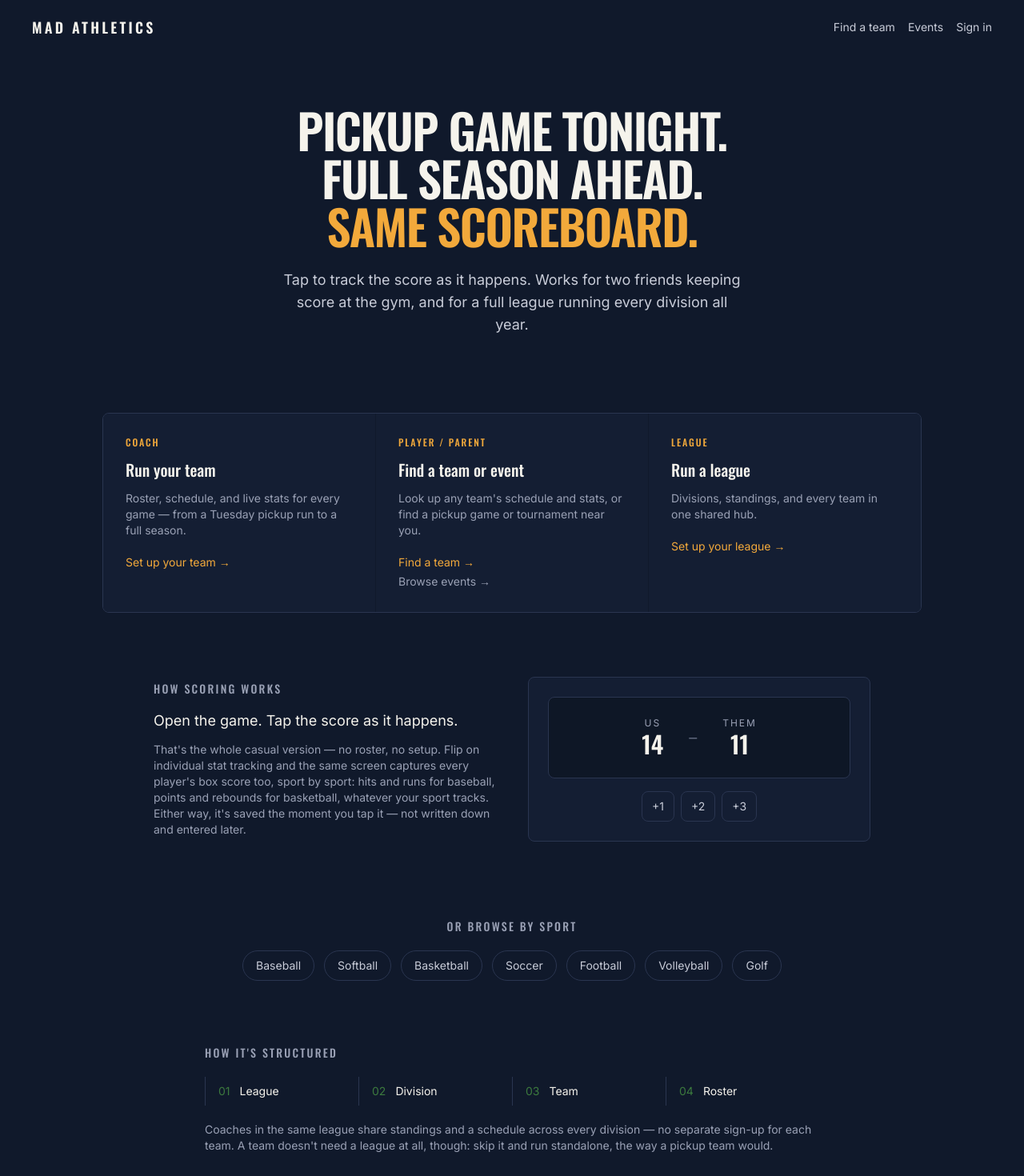
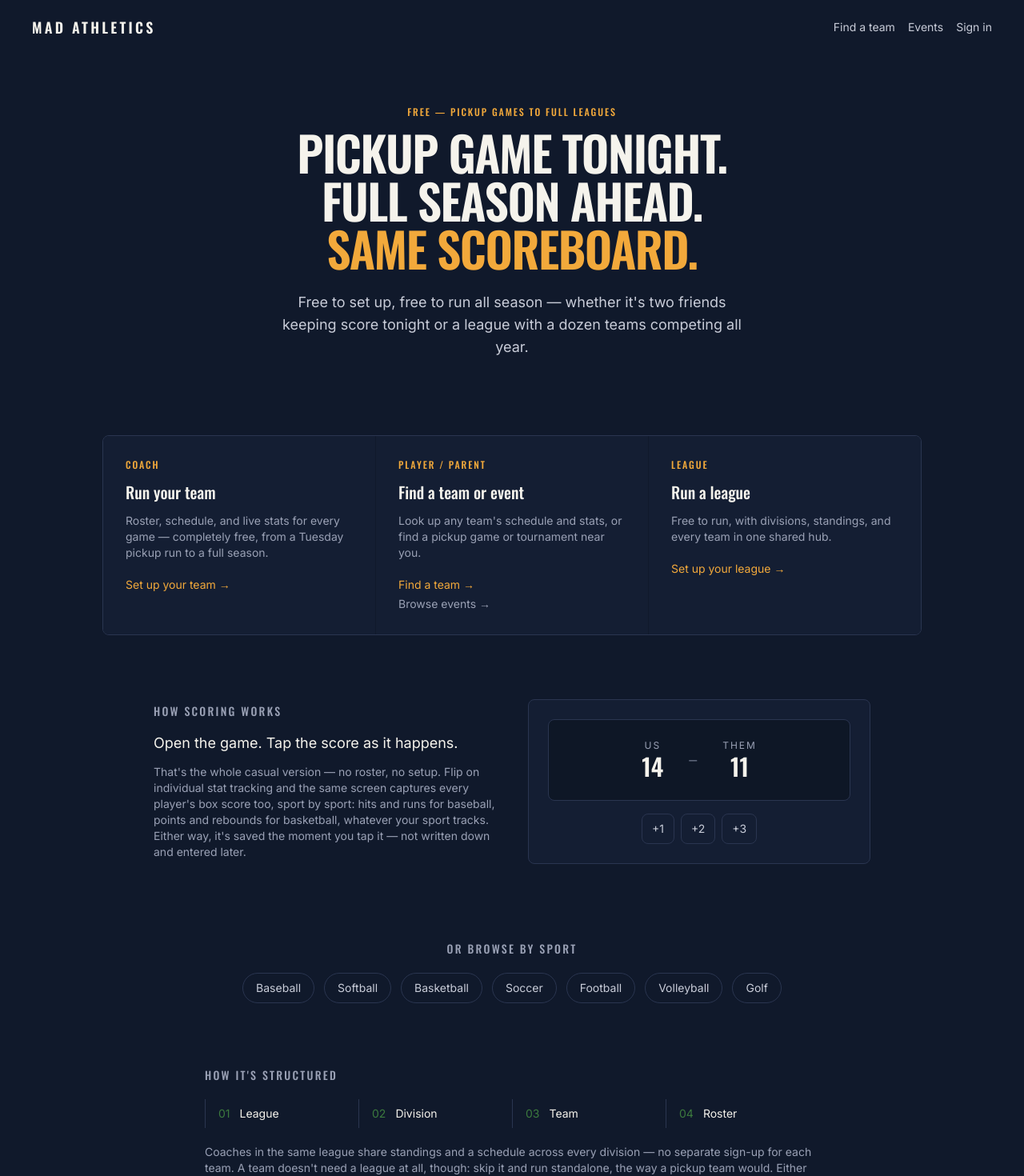
Before and after one commit to machu009/mad-athletics, a Next.js app: page / in a window 1280 px wide. Shown: the top 1470 px of the page at 80% size. Built offline with nearby package versions, Linux system fonts and the light colour scheme; no server answers.

Commit message:
Deploy 2026-06-23 08:33

```diff
--- a/src/app/page.tsx
+++ b/src/app/page.tsx
@@ -2,16 +2,16 @@ import type { Metadata } from 'next';
 import Link from 'next/link';
 
 export const metadata: Metadata = {
-  title: 'Mad Athletics — track every game live',
+  title: 'Mad Athletics — free, from pickup games to full leagues',
   description:
-    'Tap to track the score as it happens — pickup games and full league seasons, all in one place.',
+    'Free setup and management for everything from a pickup game tonight to a league running multiple teams all season.',
 };
 
 const paths = [
   {
     tag: 'COACH',
     title: 'Run your team',
-    body: 'Roster, schedule, and live stats for every game — from a Tuesday pickup run to a full season.',
+    body: 'Roster, schedule, and live stats for every game — completely free, from a Tuesday pickup run to a full season.',
     cta: 'Set up your team',
     href: '/coach/new',
   },
@@ -27,7 +27,7 @@ const paths = [
   {
     tag: 'LEAGUE',
     title: 'Run a league',
-    body: 'Divisions, standings, and every team in one shared hub.',
+    body: 'Free to run, with divisions, standings, and every team in one shared hub.',
     cta: 'Set up your league',
     href: '/league/new',
   },
@@ -50,8 +50,14 @@ export default function HomePage() {
     <main className="min-h-screen">
       {/* hero */}
       <section className="px-6 pb-16 pt-10 text-center sm:px-10 sm:pb-24 sm:pt-16">
+        <p
+          className="text-xs tracking-[0.16em] text-[#F2A93B]"
+          style={{ fontFamily: 'var(--font-display)' }}
+        >
+          FREE — PICKUP GAMES TO FULL LEAGUES
+        </p>
         <h1
-          className="mx-auto max-w-3xl text-4xl font-semibold uppercase leading-[1.05] tracking-tight sm:text-6xl"
+          className="mx-auto mt-3 max-w-3xl text-4xl font-semibold uppercase leading-[1.05] tracking-tight sm:text-6xl"
           style={{ fontFamily: 'var(--font-display)' }}
         >
           <span className="flap-word">Pickup game tonight.</span>{' '}
@@ -66,9 +72,9 @@ export default function HomePage() {
           </span>
         </h1>
         <p className="mx-auto mt-6 max-w-xl text-base text-[#C8CCD8] sm:text-lg">
-          Tap to track the score as it happens. Works for two friends
-          keeping score at the gym, and for a full league running every
-          division all year.
+          Free to set up, free to run all season — whether it&apos;s two
+          friends keeping score tonight or a league with a dozen teams
+          competing all year.
         </p>
       </section>
 
@@ -227,7 +233,9 @@ export default function HomePage() {
             Coaches in the same league share standings and a schedule
             across every division — no separate sign-up for each team. A
             team doesn&apos;t need a league at all, though: skip it and run
-            standalone, the way a pickup team would.
+            standalone, the way a pickup team would. Either way is free — a
+            standalone pickup team and a ten-team league cost exactly the
+            same: nothing.
           </p>
         </div>
       </section>
```
